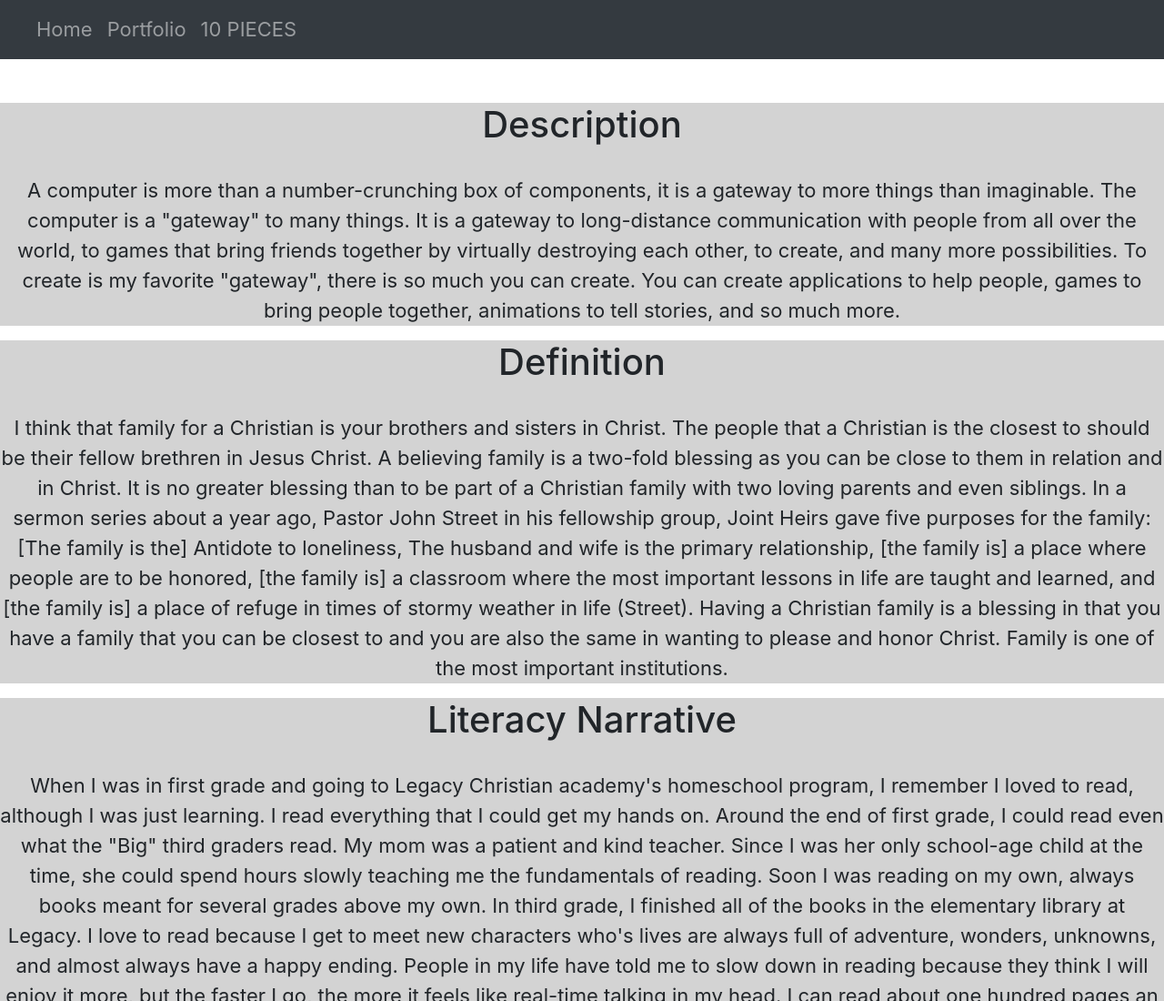
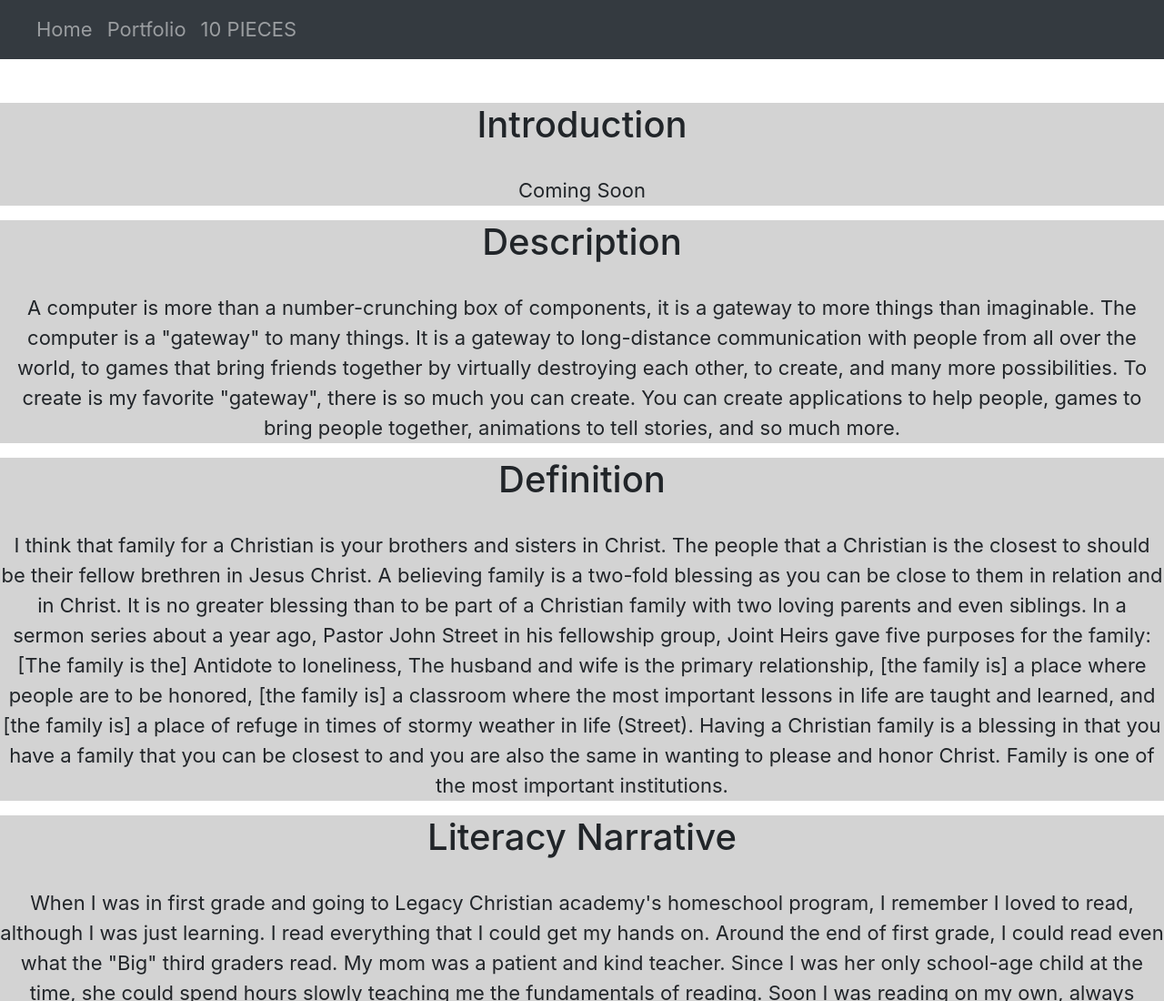
Before and after one commit to Agwebberley/agwebberley.github.io, a plain HTML site: page 10_Pieces.html in a window 1280 px wide. Shown: the top 1100 px of the page at 91% size. Drawn offline with nearby package versions, Linux system fonts and the light colour scheme.

Commit message:
Update 10_Pieces.html

```diff
--- a/10_Pieces.html
+++ b/10_Pieces.html
@@ -31,6 +31,17 @@
 <!--End NavBar-->
 
     <br><br>
+
+<article class="Description">
+<center>
+  <h1>Introduction</h1>
+  <br>
+  <p style="font-size:22px;">
+    Coming Soon
+</p>
+</center>
+</article>
+</div>
 
 <div id="Description">
 <article class="Description">
```
